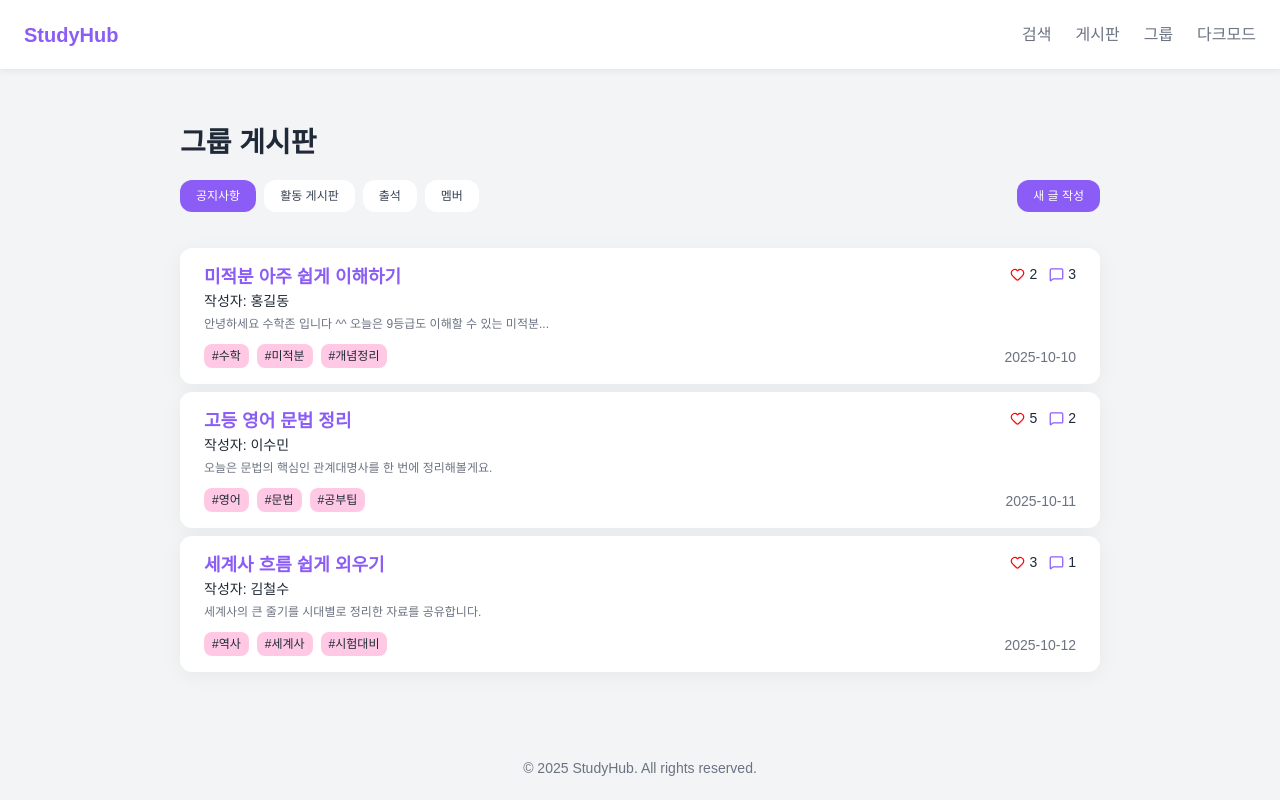
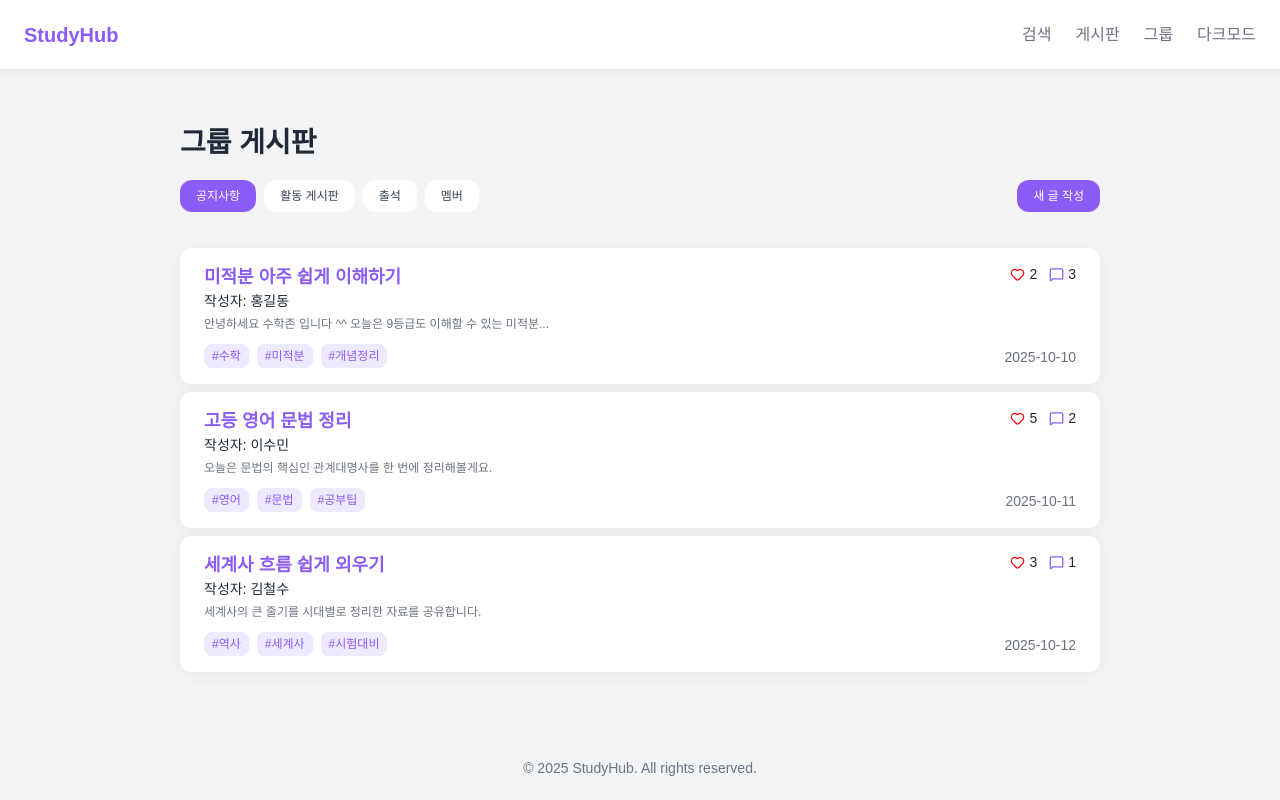
Before and after one commit to prgrms-fe-devcourse/FE7-PROJECT2-TEAM-5, a React (Vite) app: page /groups/postList in a window 1280 px wide. Built offline with nearby package versions, Linux system fonts and the light colour scheme; no server answers.

Commit message:
💄 해시태그 스타일 수정

```diff
--- a/src/components/PostList.tsx
+++ b/src/components/PostList.tsx
@@ -53,7 +53,7 @@ function PostItem({ post }: { post: Post }) {
 						{post.tags.map((tag, idx) => (
 							<div
 								key={idx}
-								className="px-2 py-1 rounded-lg bg-[#ffc8e4] font-Regular text-xs"
+								className="px-2 py-1 rounded-lg bg-[#EDE9FE] font-Regular text-xs text-[#8B5CF6]"
 							>
 								#{tag}
 							</div>
```
